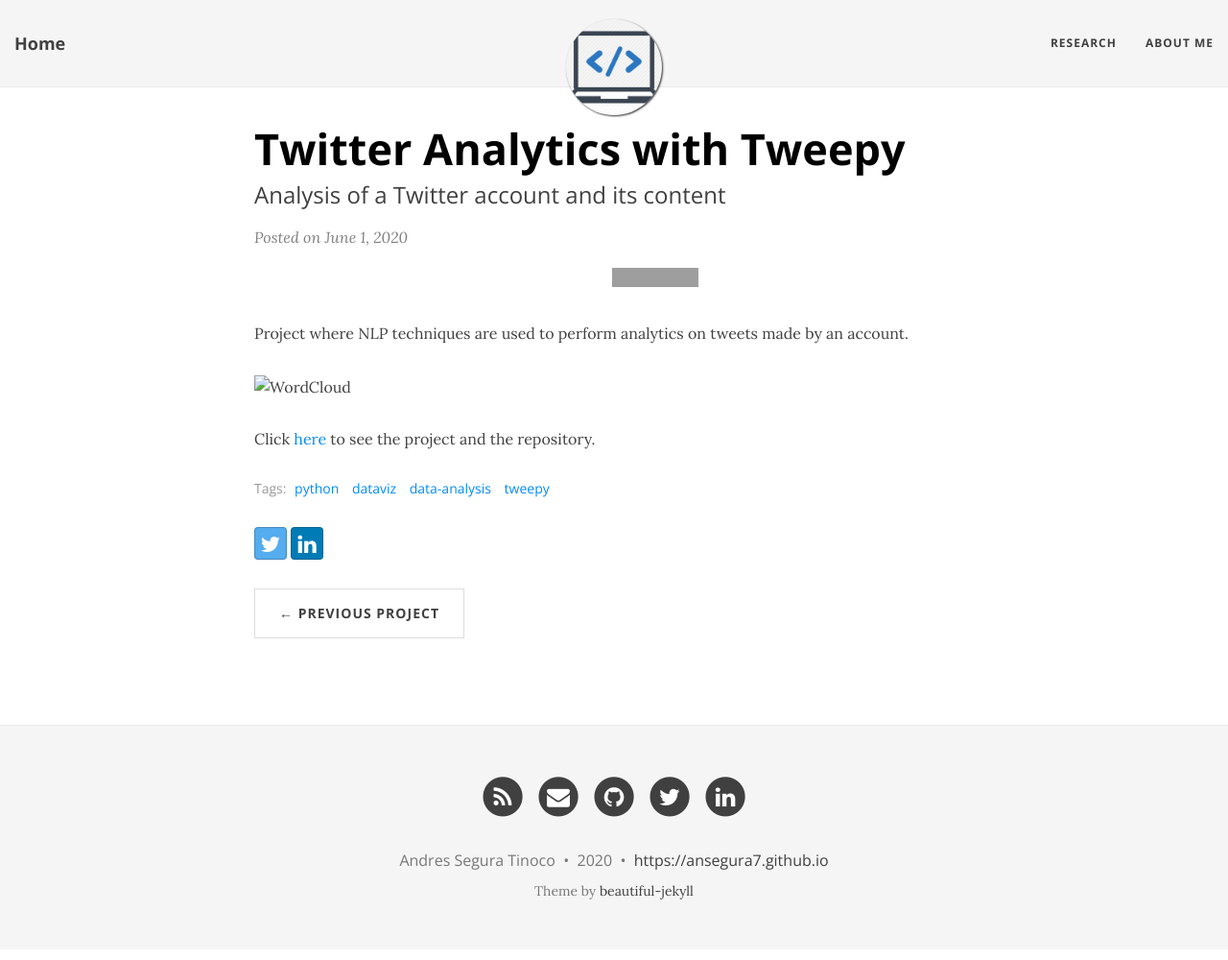
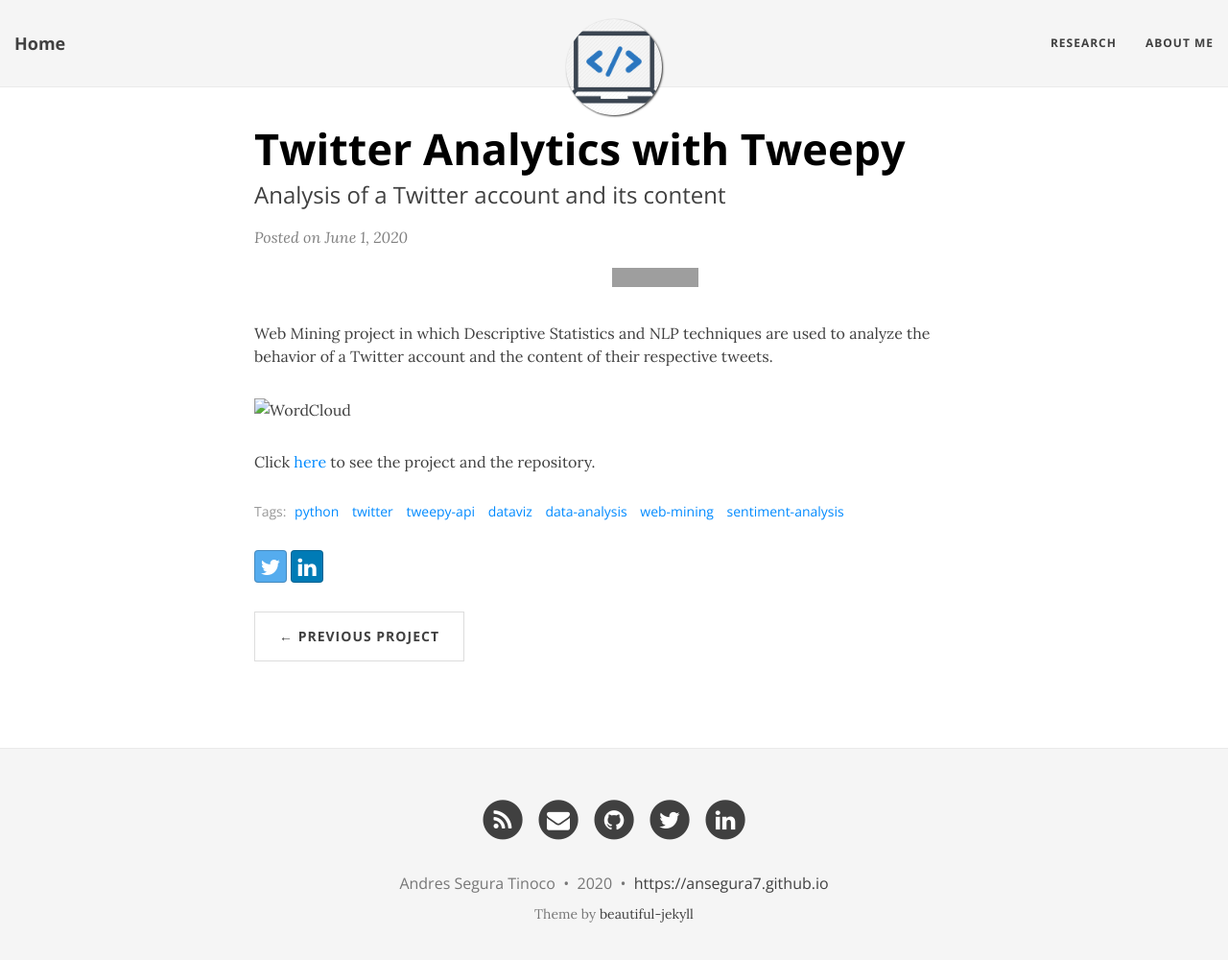
Before and after one commit to ansegura7/ansegura7.github.io, a Jekyll site: the page built from _posts/2020-06-01-twitter-analytics.md, in a window 1280 px wide and 1013 px high. Shown: the top 1000 px of the window at 96% size. Built offline with Jekyll 4.4.1, drawn with Linux system fonts in a browser that asks for light colours; nearby versions of some CDN libraries; grey boxes are pictures that could not be loaded.

Commit message:
Update Post
The Twitter Analytics with Tweepy post was updated.

```diff
--- a/_posts/2020-06-01-twitter-analytics.md
+++ b/_posts/2020-06-01-twitter-analytics.md
@@ -5,11 +5,11 @@
 gh-url: https://ansegura7.github.io/TwitterAnalytics/
 gh-repo: ansegura7/TwitterAnalytics
 gh-badge: [watch, star, fork, follow]
-tags: [python, dataviz, data-analysis, tweepy]
+tags: [python, twitter, tweepy-api, dataviz, data-analysis, web-mining, sentiment-analysis]
 comments: true
 ---
 
-Project where NLP techniques are used to perform analytics on tweets made by an account.
+Web Mining project in which Descriptive Statistics and NLP techniques are used to analyze the behavior of a Twitter account and the content of their respective tweets.
 
 ![WordCloud](https://raw.githubusercontent.com/ansegura7/TwitterAnalytics/master/img/wordcloud.png)
 
```
